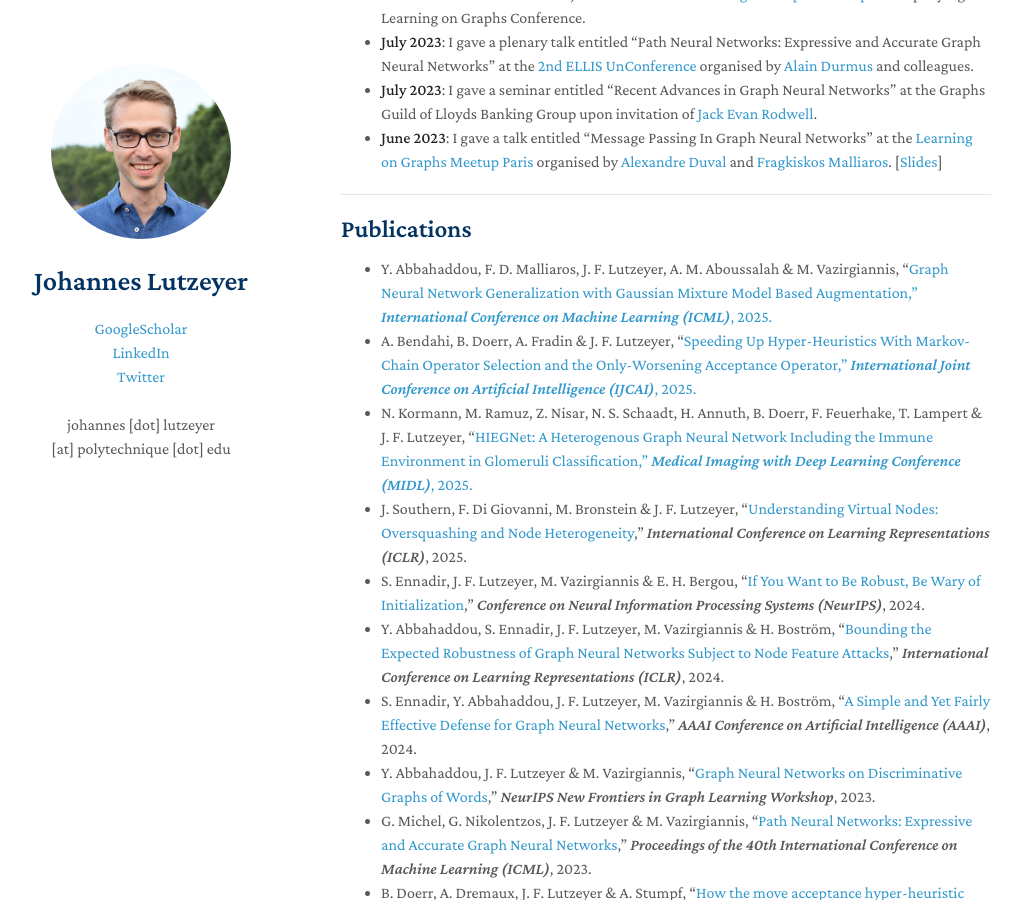
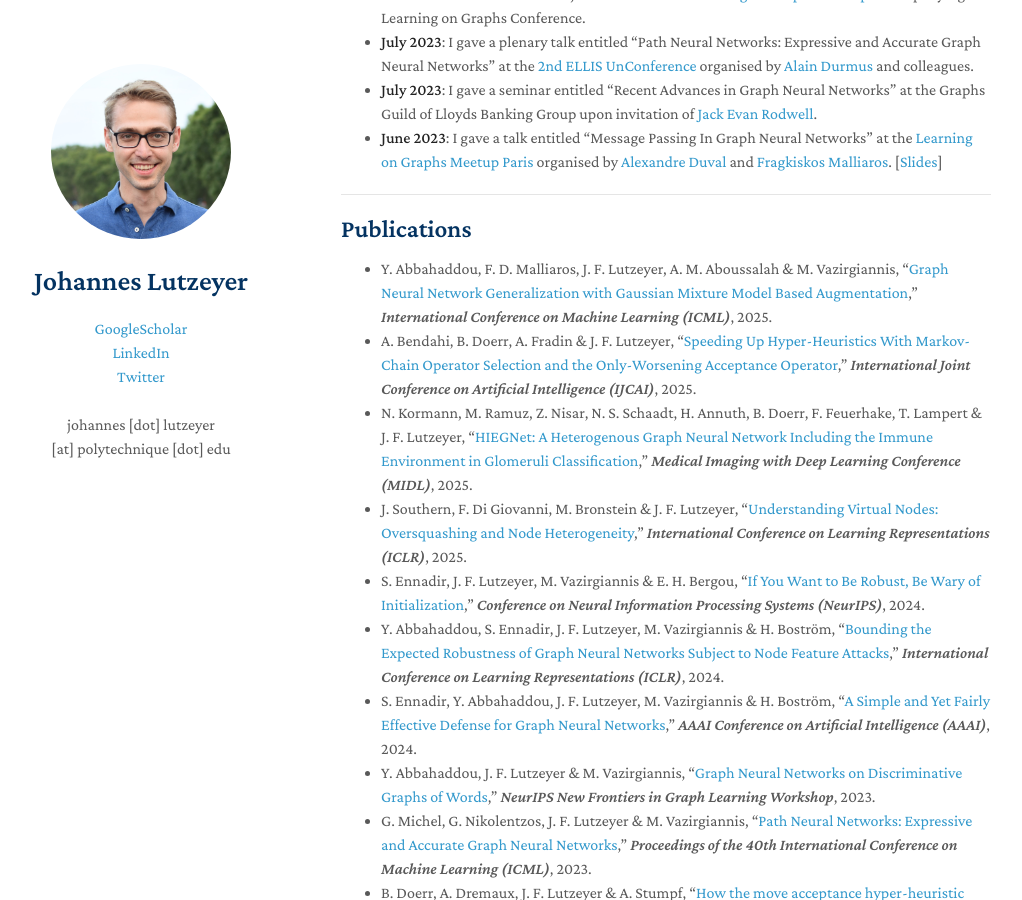
Before and after one commit to johanneslutzeyer/johanneslutzeyer.github.io, a Jekyll site: the page built from index.md, in a window 1280 px wide and 900 px high, scrolled down 1094 px. Shown: the whole window, without its empty margins (129-1151 px from the left). Built offline with Jekyll 4.4.1, drawn with Linux system fonts in a browser that asks for light colours; our own code applies the rules of GitHub Pages for plain Markdown files; a script that is not in the unit is left out.

```diff
--- a/index.md
+++ b/index.md
@@ -14,7 +14,7 @@ My academic CV can be accessed <a href="https://johanneslutzeyer.com/doc/Johanne
 
 ## News
 - **May 2025**: I gave a talk entitled "Frustration Tolerance and Other Skills To Aquire" at the LIX PhD and PostDoc Seminar "Dreams vs Reality" upon invitation of <a href="https://www.lix.polytechnique.fr/Labo/Theo.BOURY/" target=" blank">Théo Boury</a>, <a href="https://bernardohummes.com/" target=" blank">Bernardo Hummes Flores</a> and <a href="https://www.lix.polytechnique.fr/~berkemer/" target=" blank">Sarah Berkemer</a>.
-- **April 2025**: I gave a talk entitled "We Need Metrics for the Localisation and Factorisation of Learning Tasks on Graphs" at the <a href="https://www.nitmb.org/theory-and-methodology-of-graph-neural-networks" target=" blank">NITMB Workshop on "New Developments in the Theory and Methodology of Graph Neural Networks"</a> upon invitation of <a href="https://donnate.github.io/" target=" blank">Claire Donnat</a> and <a href="https://faculty.essec.edu/en/cv/klopp-olga/" target=" blank">Olga Klopp</a>. [<a href="2025-04-30_JohannesLutzeyer_WeNeedMetricsForTheLocalisationAndFactorisationOfLearningTasksOnGraphs_Handout" target=" blank">Slides</a>]
+- **April 2025**: I gave a talk entitled "We Need Metrics for the Localisation and Factorisation of Learning Tasks on Graphs" at the <a href="https://www.nitmb.org/theory-and-methodology-of-graph-neural-networks" target=" blank">NITMB Workshop on "New Developments in the Theory and Methodology of Graph Neural Networks"</a> upon invitation of <a href="https://donnate.github.io/" target=" blank">Claire Donnat</a> and <a href="https://faculty.essec.edu/en/cv/klopp-olga/" target=" blank">Olga Klopp</a>. [<a href="2025-04-30_JohannesLutzeyer_WeNeedMetricsForTheLocalisationAndFactorisationOfLearningTasksOnGraphs_Handout.pdf" target=" blank">Slides</a>]
 - **March 2025**: I gave a keynote talk entitled "Understanding Virtual Nodes in Graph Neural Networks: Oversmoothing, Oversquashing and Node Heterogeneity " at the <a href="https://gdr-iasis.cnrs.fr/reunions/apprentissage-et-graphes/" target="_blank">GdR Day on Learning and Graphs</a> organised by <a href="https://nkeriven.github.io/" target="_blank">Nicolas Keriven</a> and <a href="https://phparis.net/" target="_blank">Pierre-Henri Paris</a>. [<a href="https://johanneslutzeyer.com/doc/2025-03-31_JohannesLutzeyer_UnderstandingVirtualNodesInGraphNeuralNetworks_Handout.pdf" target=" blank">Slides</a>]
 - **March 2025**: I gave a talk entitled "An Analysis of Virtual Nodes in Graph Neural Networks" at the <a href="https://team.inria.fr/geomerix/seminars-2/" target=" blank">GeomeriX group seminar</a> upon invitation of <a href="https://jumdc.github.io/" target=" blank">Julie Mordacq</a>, <a href="https://jiongchen.github.io/" target=" blank">Jiong Chen</a> and <a href="https://geometrica.saclay.inria.fr/team/Steve.Oudot/" target=" blank">Steve Oudot</a>.
 - **January 2025**: [Applications are now closed.] <a href="https://jmread.github.io/" target=" blank">Jesse Read</a> and I invite applications for a PhD position with planned starting date in September 2025. Please consider applying! [<a href="https://johanneslutzeyer.com/doc/2025_01_DGSP_PhDPosition.pdf" target="_blank">Description of Position</a>]
@@ -35,9 +35,9 @@ My academic CV can be accessed <a href="https://johanneslutzeyer.com/doc/Johanne
 ---
 
 ## Publications
-- Y. Abbahaddou, F. D. Malliaros, J. F. Lutzeyer, A. M. Aboussalah & M. Vazirgiannis, "<a href="https://arxiv.org/pdf/2411.08638?" target="_blank">Graph Neural Network Generalization with Gaussian Mixture Model Based Augmentation," *International Conference on Machine Learning (ICML)*, 2025.
-- A. Bendahi, B. Doerr, A. Fradin & J. F. Lutzeyer, "<a href="https://arxiv.org/pdf/2506.01107" target="_blank">Speeding Up Hyper-Heuristics With Markov-Chain Operator Selection and the Only-Worsening Acceptance Operator," *International Joint Conference on Artificial Intelligence (IJCAI)*, 2025.
-- N. Kormann, M. Ramuz, Z. Nisar, N. S. Schaadt, H. Annuth, B. Doerr, F. Feuerhake, T. Lampert & J. F. Lutzeyer, "<a href="https://arxiv.org/pdf/2506.02542?" target="_blank">HIEGNet: A Heterogenous Graph Neural Network Including the Immune Environment in Glomeruli Classification," *Medical Imaging with Deep Learning Conference (MIDL)*, 2025.
+- Y. Abbahaddou, F. D. Malliaros, J. F. Lutzeyer, A. M. Aboussalah & M. Vazirgiannis, "<a href="https://arxiv.org/pdf/2411.08638?" target="_blank">Graph Neural Network Generalization with Gaussian Mixture Model Based Augmentation</a>," *International Conference on Machine Learning (ICML)*, 2025.
+- A. Bendahi, B. Doerr, A. Fradin & J. F. Lutzeyer, "<a href="https://arxiv.org/pdf/2506.01107" target="_blank">Speeding Up Hyper-Heuristics With Markov-Chain Operator Selection and the Only-Worsening Acceptance Operator</a>," *International Joint Conference on Artificial Intelligence (IJCAI)*, 2025.
+- N. Kormann, M. Ramuz, Z. Nisar, N. S. Schaadt, H. Annuth, B. Doerr, F. Feuerhake, T. Lampert & J. F. Lutzeyer, "<a href="https://arxiv.org/pdf/2506.02542?" target="_blank">HIEGNet: A Heterogenous Graph Neural Network Including the Immune Environment in Glomeruli Classification</a>," *Medical Imaging with Deep Learning Conference (MIDL)*, 2025.
 - J. Southern, F. Di Giovanni, M. Bronstein & J. F. Lutzeyer, "<a href="https://arxiv.org/pdf/2405.13526" target="_blank">Understanding Virtual Nodes: Oversquashing and Node Heterogeneity</a>," *International Conference on Learning Representations (ICLR)*, 2025.
 - S. Ennadir, J. F. Lutzeyer, M. Vazirgiannis & E. H. Bergou, "<a href="https://openreview.net/pdf?id=nxumYwxJPB" target="_blank">If You Want to Be Robust, Be Wary of Initialization</a>," *Conference on Neural Information Processing Systems (NeurIPS)*, 2024.
 - Y. Abbahaddou, S. Ennadir, J. F. Lutzeyer, M. Vazirgiannis & H. Boström, "<a href="https://arxiv.org/pdf/2404.17947" target="_blank">Bounding the Expected Robustness of Graph Neural Networks Subject to Node Feature Attacks</a>," *International Conference on Learning Representations (ICLR)*, 2024.
```
